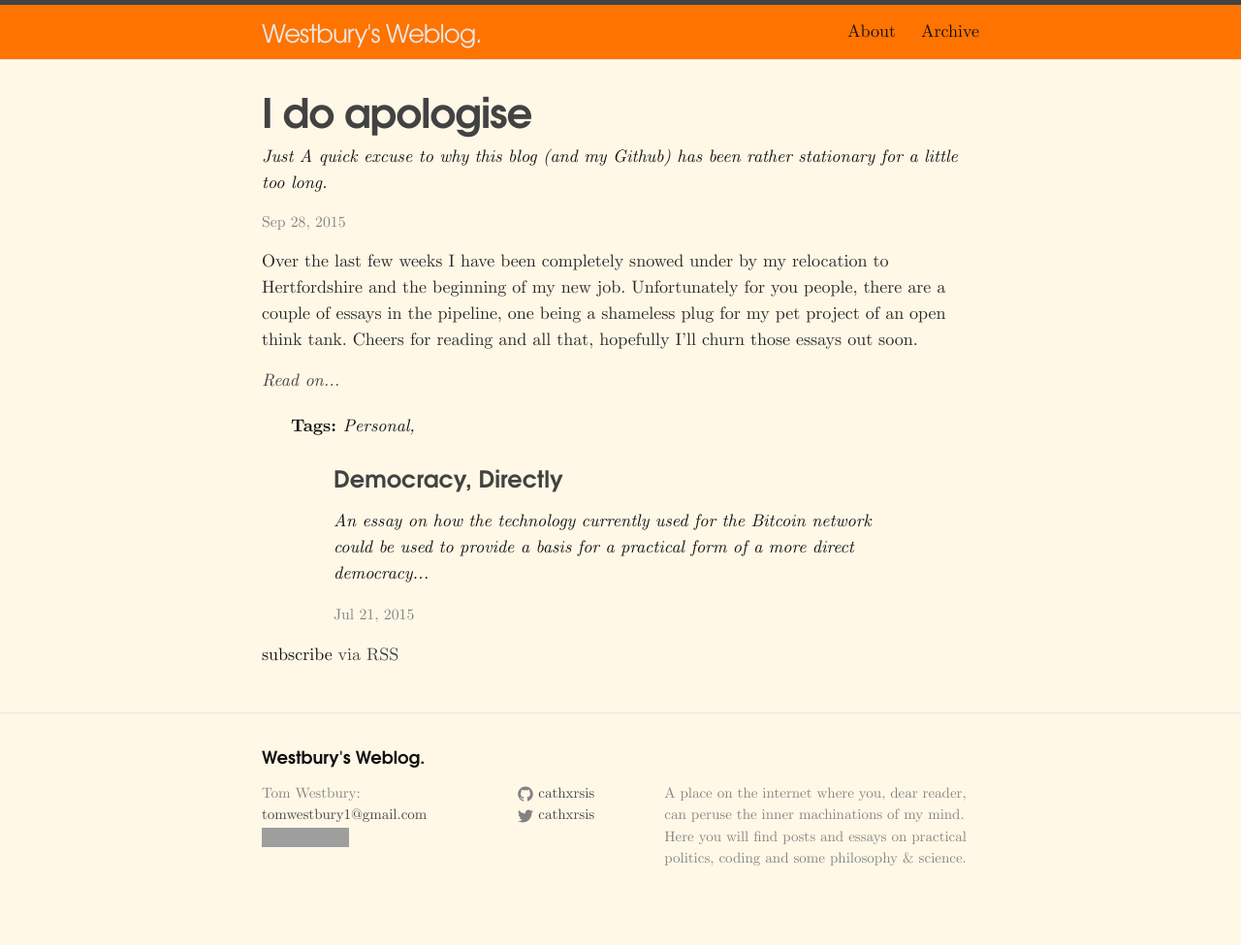
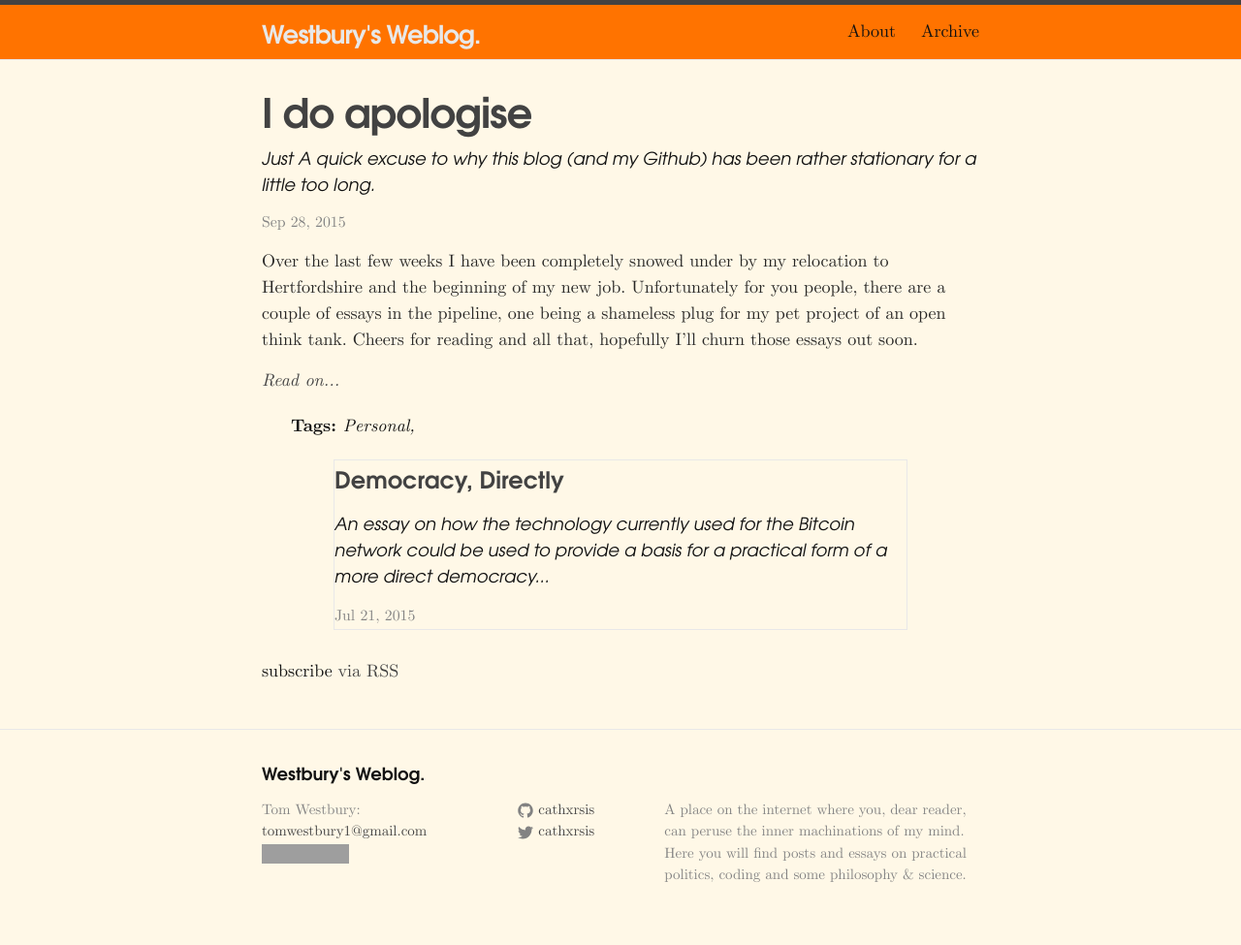
Before and after one commit to cathxrsis/cathxrsis.github.io, a Jekyll site: the page built from index.html, in a window 1280 px wide. Shown: the whole page at 97% size. Built offline with Jekyll 4.4.1, drawn with Linux system fonts in a browser that asks for light colours; comment, search, counter and statistics services are not loaded; grey boxes are pictures that could not be loaded.

Commit message:
beautified

```diff
--- a/_sass/_layout.scss
+++ b/_sass/_layout.scss
@@ -15,6 +15,7 @@
     font-family: $head-font-family;
     color: $head-text-color;
     font-size: 26px;
+    font-weight: bold;
     line-height: 56px;
     letter-spacing: -1px;
     margin-bottom: 0;
@@ -247,6 +248,7 @@
 }
 .post-description {
 
+  font-family: $head-font-family;
   font-style: italic;
 
 }
--- a/index.html
+++ b/index.html
@@ -31,7 +31,7 @@
     {% endfor %}
   </header>
 
-  <ul class="post-list"
+  <ul class="post-list">
     {% for post in site.posts limit:2 offset:1 %}
       <li>
         <h2>
```
